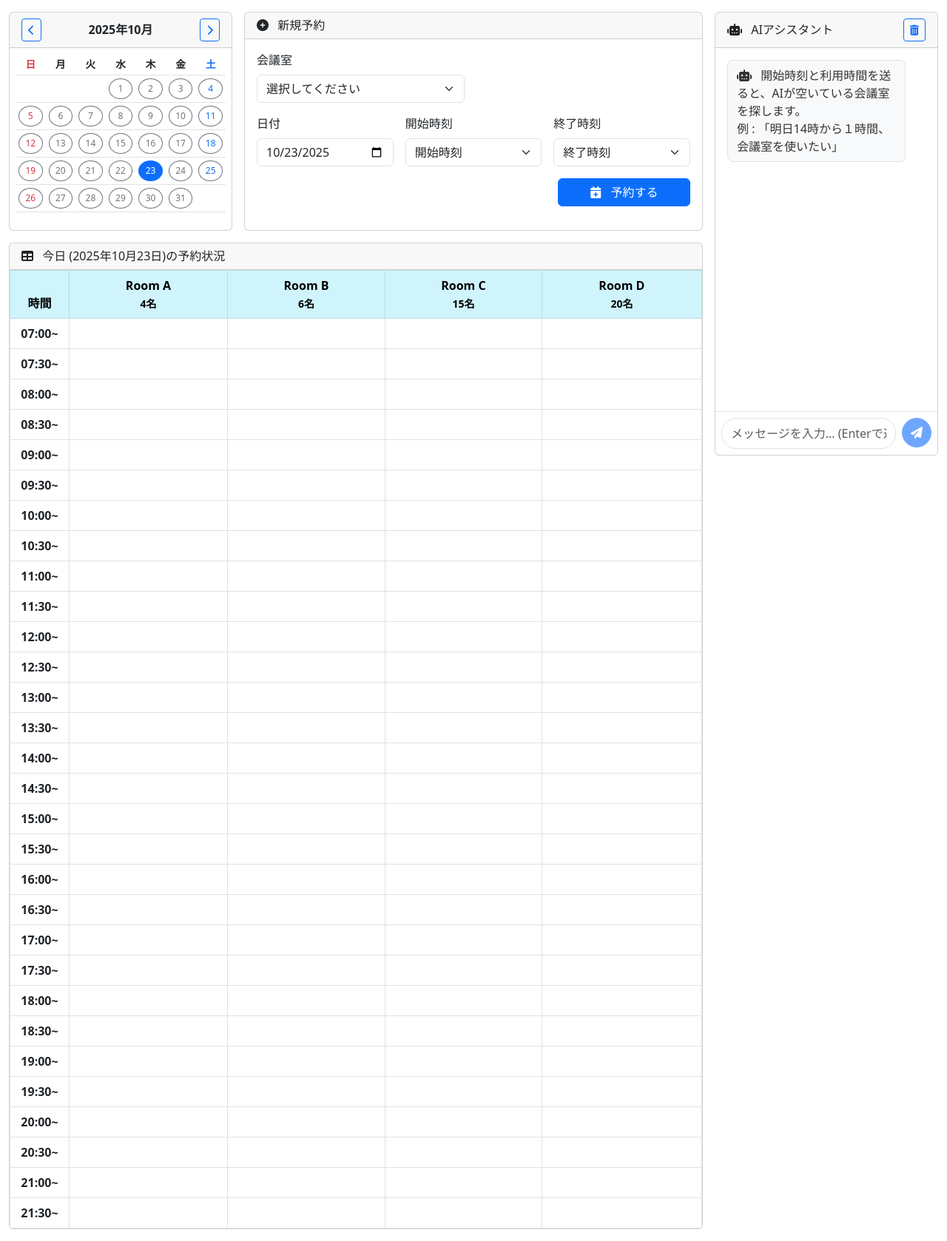
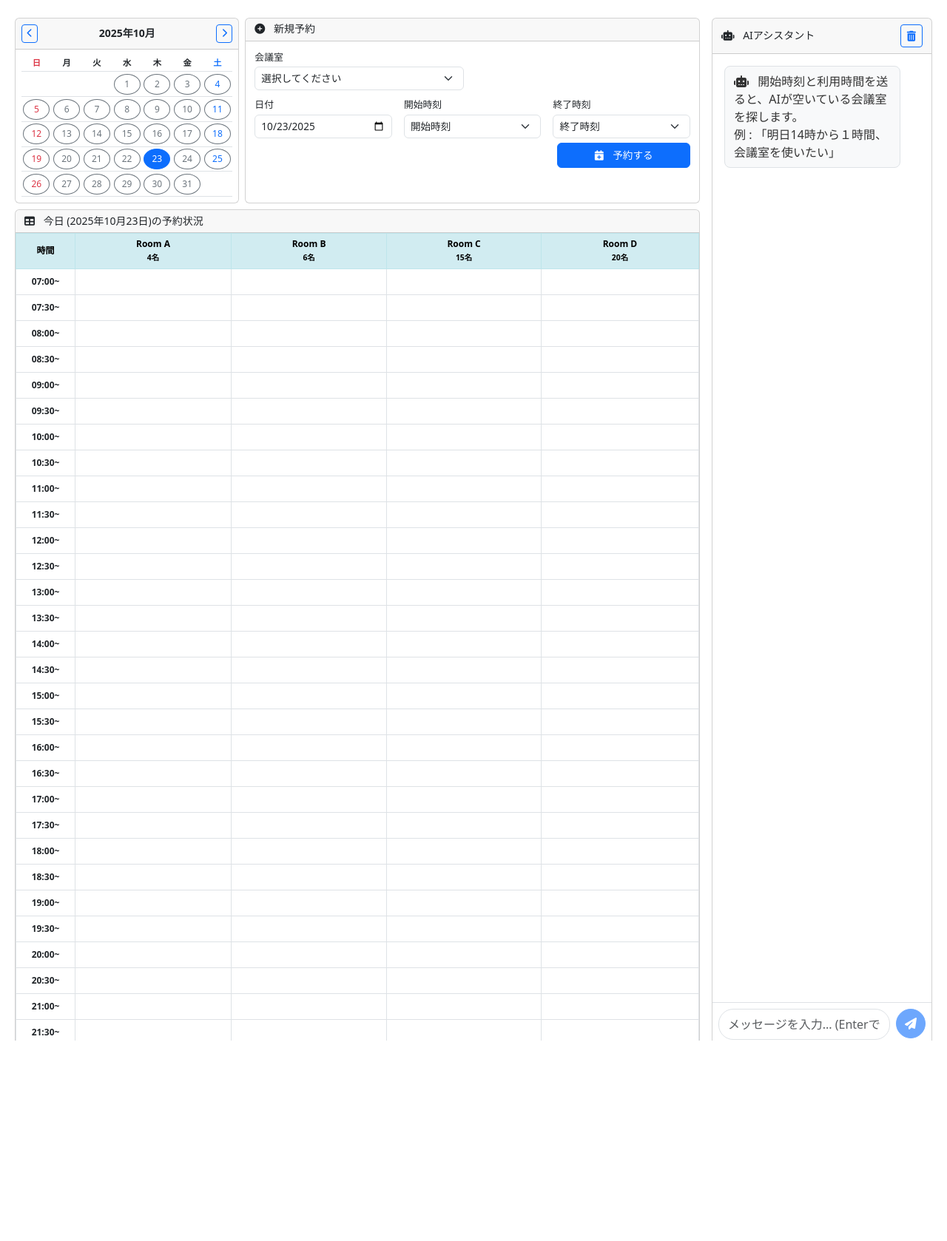
Before and after one commit to inoryu-os/ai_reservation_system, a Flask app: page / in a window 1280 px wide. Shown: the part 56-1734 px from the top of the page at 74% size. After the commit the page ends 1463 px from the top, so only its background shows below. Run offline with Flask 3, Linux system fonts and the light colour scheme; data comes from the database, SQL or seed files in the repository; data that the repository does not hold is empty.

Commit message:
complete for demonstration

```diff
--- a/reservation_service.py
+++ b/reservation_service.py
@@ -226,7 +226,7 @@ class ReservationService:
 
             rooms = session.scalars(stmt).all()
 
-            return [{"id": room.id, "name": room.name} for room in rooms]
+            return [{"id": room.id, "name": room.name, "capacity": room.capacity} for room in rooms]
 
 
     @staticmethod
--- /dev/null
+++ b/static/css/layout.css
@@ -0,0 +1,307 @@
+/**
+ * コンパクトレイアウト - 予約表全体をスクロールなしで表示
+ */
+
+/* ========================================
+   ビューポート高さベースのレイアウト
+   ======================================== */
+body, html {
+    height: 100%;
+    margin: 0;
+    overflow: hidden;
+}
+
+main.container-fluid {
+    height: calc(100vh - 56px); /* navbarの高さ分引く */
+    overflow: hidden;
+    padding-top: 0.5rem !important;
+    padding-bottom: 0.5rem !important;
+}
+
+main > .row {
+    height: 100%;
+    margin: 0;
+}
+
+/* ========================================
+   左側カラム(予約システム全体)
+   ======================================== */
+.left-main-column {
+    display: flex;
+    flex-direction: column;
+    height: 100%;
+    overflow: hidden;
+}
+
+/* ========================================
+   上段セクション(カレンダー + フォーム)
+   ======================================== */
+.top-section {
+    flex-shrink: 0;
+    margin-bottom: 0.5rem !important;
+}
+
+/* カレンダーカード */
+.calendar-card .card-header {
+    padding: 0.4rem 0.5rem;
+}
+
+.calendar-card .card-header .h6 {
+    font-size: 0.875rem;
+    margin: 0;
+}
+
+.calendar-card .card-header .btn-sm {
+    padding: 0.15rem 0.4rem;
+    font-size: 0.75rem;
+}
+
+.calendar-card .card-body {
+    padding: 0.4rem;
+}
+
+.calendar-table {
+    font-size: 0.7rem;
+    margin-bottom: 0;
+}
+
+.calendar-table th,
+.calendar-table td {
+    padding: 0.15rem !important;
+}
+
+/* 予約フォームカード */
+.booking-form-card .card-header {
+    padding: 0.4rem 0.75rem;
+}
+
+.booking-form-card .card-header .h6 {
+    font-size: 0.875rem;
+    margin: 0;
+}
+
+.booking-form-card .card-body {
+    padding: 0.5rem 0.75rem;
+}
+
+.booking-form-card .form-label {
+    margin-bottom: 0.2rem;
+    font-size: 0.8rem;
+}
+
+.booking-form-card .form-select,
+.booking-form-card .form-control {
+    padding: 0.3rem 0.5rem;
+    font-size: 0.85rem;
+}
+
+.booking-form-card .mb-3 {
+    margin-bottom: 0.4rem !important;
+}
+
+.booking-form-card .btn {
+    padding: 0.35rem 0.75rem;
+    font-size: 0.85rem;
+}
+
+/* ========================================
+   予約表セクション
+   ======================================== */
+.reservation-table-card {
+    flex: 1;
+    display: flex;
+    flex-direction: column;
+    min-height: 0;
+    overflow: hidden;
+}
+
+.reservation-table-card .card-header {
+    padding: 0.4rem 0.75rem;
+    flex-shrink: 0;
+}
+
+.reservation-table-card .card-header .h6 {
+    font-size: 0.875rem;
+    margin: 0;
+}
+
+.reservation-table-card .card-body {
+    flex: 1;
+    padding: 0;
+    overflow: hidden;
+    display: flex;
+    flex-direction: column;
+}
+
+.reservation-table-card .table-responsive {
+    flex: 1;
+    overflow-y: auto;
+    overflow-x: auto;
+}
+
+/* 予約テーブルのコンパクト化 */
+.booking-table {
+    font-size: 0.75rem;
+    margin-bottom: 0;
+}
+
+.booking-table thead th {
+    padding: 0.35rem 0.4rem;
+    font-size: 0.75rem;
+    position: sticky;
+    top: 0;
+    background-color: #d1ecf1;
+    z-index: 10;
+    border: 1px solid #bee5eb;
+    vertical-align: middle;
+}
+
+.booking-table tbody td {
+    padding: 0.25rem 0.3rem;
+    font-size: 0.7rem;
+    vertical-align: middle;
+    height: 28px; /* セルの高さを固定 */
+    min-height: 28px;
+    max-height: 28px;
+}
+
+/* 時間列 */
+.booking-table tbody td:first-child {
+    font-weight: 500;
+    background-color: #f8f9fa;
+    white-space: nowrap;
+}
+
+/* 予約セル */
+.booking-cell {
+    cursor: pointer;
+    transition: background-color 0.15s ease;
+}
+
+.booking-cell:hover {
+    background-color: #e9ecef;
+}
+
+/* 予約コンテンツ */
+.booking-reserved {
+    padding: 2px 4px;
+    border-radius: 3px;
+    font-size: 0.7rem;
+    display: block;
+    white-space: nowrap;
+    overflow: hidden;
+    text-overflow: ellipsis;
+}
+
+/* キャンセルボタン */
+.cancel-btn {
+    padding: 0.1rem 0.3rem;
+    font-size: 0.65rem;
+    line-height: 1;
+    margin-left: 0.2rem;
+}
+
+/* 部屋ヘッダー */
+.room-header {
+    font-size: 0.75rem;
+}
+
+.room-header small {
+    font-size: 0.65rem;
+}
+
+/* ========================================
+   右側カラム(AIチャット)
+   ======================================== */
+.right-chat-column {
+    display: flex;
+    flex-direction: column;
+    height: 100%;
+}
+
+.chat-card {
+    height: 100% !important;
+    display: flex;
+    flex-direction: column;
+}
+
+.chat-card .card-header {
+    padding: 0.4rem 0.75rem;
+    flex-shrink: 0;
+}
+
+.chat-card .card-header .h6 {
+    font-size: 0.875rem;
+    margin: 0;
+}
+
+.chat-card .card-body {
+    flex: 1;
+    min-height: 0;
+}
+
+.chat-messages {
+    max-height: none !important;
+}
+
+/* ========================================
+   レスポンシブ対応
+   ======================================== */
+@media (max-width: 1199px) {
+    /* タブレット以下では通常のスクロールレイアウトに戻す */
+    body, html {
+        overflow: auto;
+    }
+
+    main.container-fluid {
+        height: auto;
+        overflow: auto;
+    }
+
+    .left-main-column {
+        height: auto;
+    }
+
+    .reservation-table-card {
+        flex: none;
+    }
+
+    .chat-card {
+        height: 600px !important;
+    }
+}
+
+@media (min-width: 1400px) {
+    /* フルスクリーン時はさらにコンパクトに */
+    .booking-table {
+        font-size: 0.8rem;
+    }
+
+    .booking-table tbody td {
+        height: 30px;
+        min-height: 30px;
+        max-height: 30px;
+    }
+}
+
+/* ========================================
+   スクロールバーのスタイリング
+   ======================================== */
+.table-responsive::-webkit-scrollbar {
+    width: 8px;
+    height: 8px;
+}
+
+.table-responsive::-webkit-scrollbar-track {
+    background: #f1f1f1;
+    border-radius: 4px;
+}
+
+.table-responsive::-webkit-scrollbar-thumb {
+    background: #c1c1c1;
+    border-radius: 4px;
+}
+
+.table-responsive::-webkit-scrollbar-thumb:hover {
+    background: #a8a8a8;
+}
--- a/templates/index.html
+++ b/templates/index.html
@@ -17,6 +17,9 @@
 
     <!-- Reservation Table CSS -->
     <link href="{{ url_for('static', filename='css/reservation.css') }}" rel="stylesheet">
+
+    <!-- Compact Layout CSS -->
+    <link href="{{ url_for('static', filename='css/layout.css') }}" rel="stylesheet">
 
 </head>
 <body>
@@ -41,12 +44,12 @@
     <main class="container-fluid py-3">
         <div class="row g-3">
             <!-- 左側(約80%) : 予約システム -->
-            <div class="col-xl-9 col-lg-8">
+            <div class="col-xl-9 col-lg-8 left-main-column">
                 <!-- 上段 : カレンダーと予約フォーム -->
-                <div class="row g-3 mb-3">
+                <div class="row g-2 mb-2 top-section">
                     <!-- コンパクトカレンダー -->
                     <div class="col-lg-4">
-                        <section class="card h-100" aria-labelledby="calendar-title">
+                        <section class="card h-100 calendar-card" aria-labelledby="calendar-title">
                             <div class="card-header d-flex justify-content-between align-items-center py-2">
                                 <button class="btn btn-sm btn-outline-primary" id="prev-month" aria-label="前の月">
                                     <i class="fas fa-chevron-left" aria-hidden="true"></i>
@@ -77,7 +80,7 @@
 
                     <!-- 予約フォーム -->
                     <div class="col-lg-8">
-                        <section class="card h-100" aria-labelledby="booking-form-title">
+                        <section class="card h-100 booking-form-card" aria-labelledby="booking-form-title">
                             <div class="card-header">
                                 <h2 class="mb-0 h6" id="booking-form-title">
                                     <i class="fas fa-plus-circle me-2" aria-hidden="true"></i>
@@ -130,7 +133,7 @@
                 </div>
 
                 <!-- 予約表 -->
-                <section class="card" aria-labelledby="booking-table-title">
+                <section class="card reservation-table-card" aria-labelledby="booking-table-title">
                     <div class="card-header d-flex justify-content-between align-items-center">
                         <h2 class="mb-0 h6" id="booking-table-title">
                             <i class="fas fa-table me-2" aria-hidden="true"></i>
@@ -156,8 +159,8 @@
             </div>
 
             <!-- 右側(約20%): AIチャット -->
-            <div class="col-xl-3 col-lg-4">
-                <section class="card chat-card" style="height: 600px;" aria-labelledby="chat-title">
+            <div class="col-xl-3 col-lg-4 right-chat-column">
+                <section class="card chat-card" aria-labelledby="chat-title">
                     <div class="card-header d-flex justify-content-between align-items-center py-2">
                         <h2 class="mb-0 h6" id="chat-title">
                             <i class="fas fa-robot me-2" aria-hidden="true"></i>
```
Also changed, not shown: ai_service.py (+19 -3 lines).
